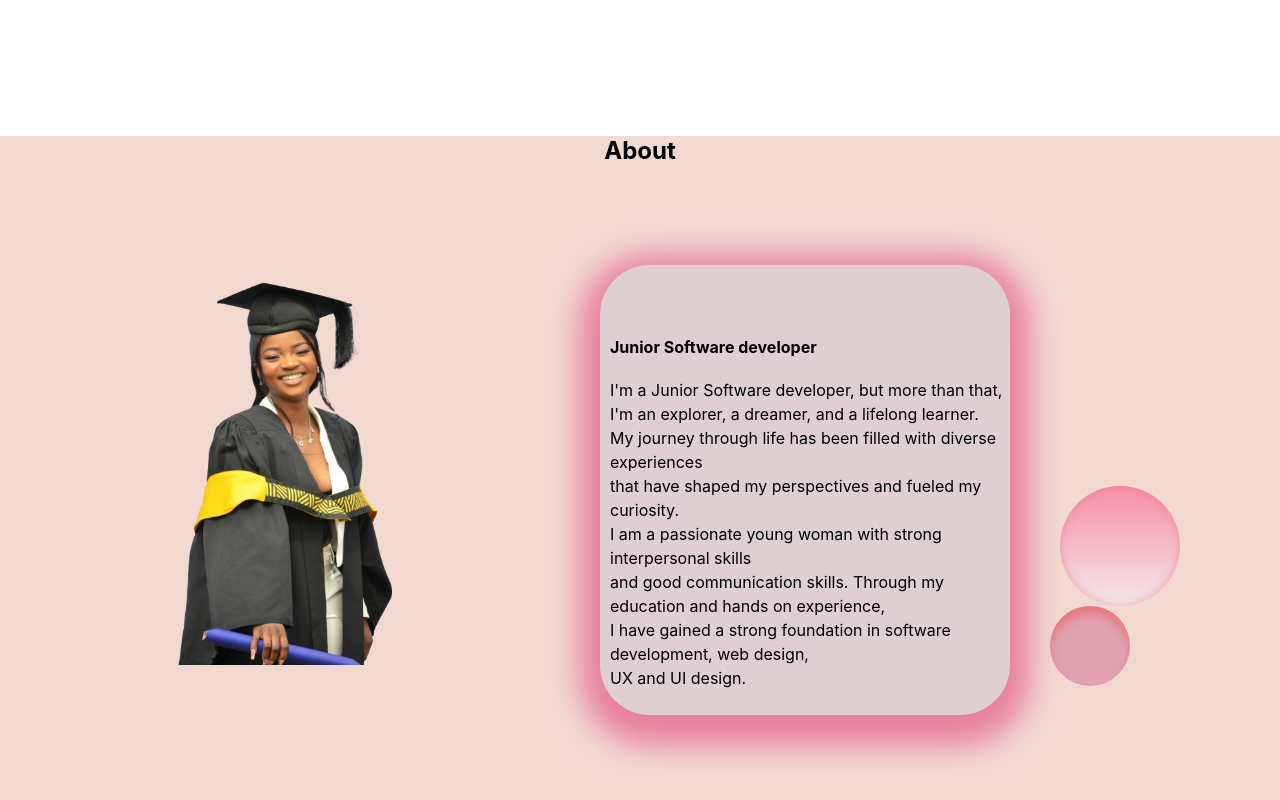
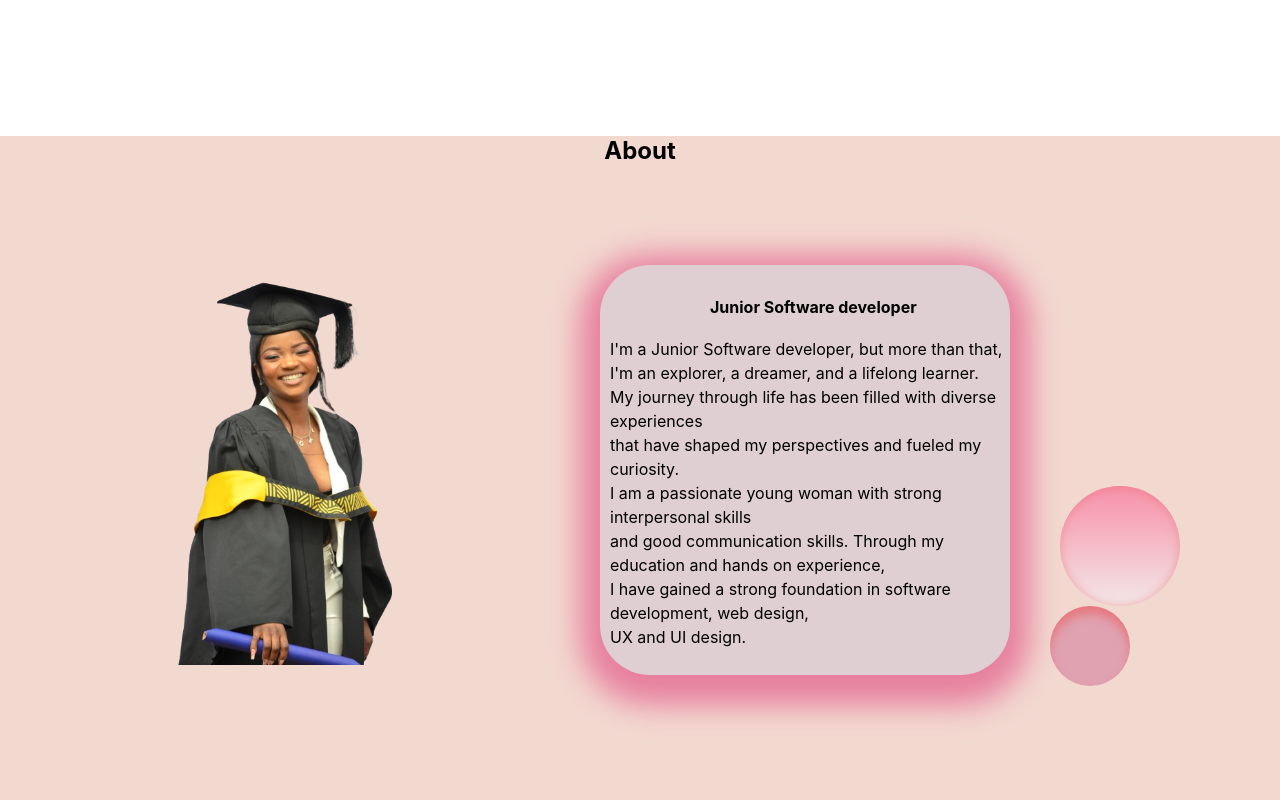
Before and after one commit to Tinaqutsu/tina, a React (Create React App) app: page / in a window 1280 px wide. Shown: the part 801-1601 px from the top of the page. Built offline with nearby package versions, Linux system fonts and the light colour scheme.

Commit message:
added skills

```diff
--- a/src/Components/About/About.js
+++ b/src/Components/About/About.js
@@ -13,6 +13,7 @@ function About() {
 
 
       <div className='content'>
+
            <h4>Junior Software developer</h4>
          <p>
                 I'm a Junior Software developer, but more than that, <br/>
--- a/src/Components/About/about.css
+++ b/src/Components/About/about.css
@@ -13,6 +13,11 @@
     width: 400px;
     padding-left: 150px;
 }
+.content h4{
+
+    margin-bottom: 20px;
+   padding-left: 100px;
+ }
 
 .content {
     margin-left: 600px;
@@ -22,7 +27,7 @@
     padding-left: 10px;
     border-radius: 50px;
     width: 400px;
-    padding-top: 50px;
+    padding-top: 10px;
     box-shadow: 0px 10px 30px 20px rgb(231, 127, 158);
     background-color: rgb(223, 207, 211);
 }
```
